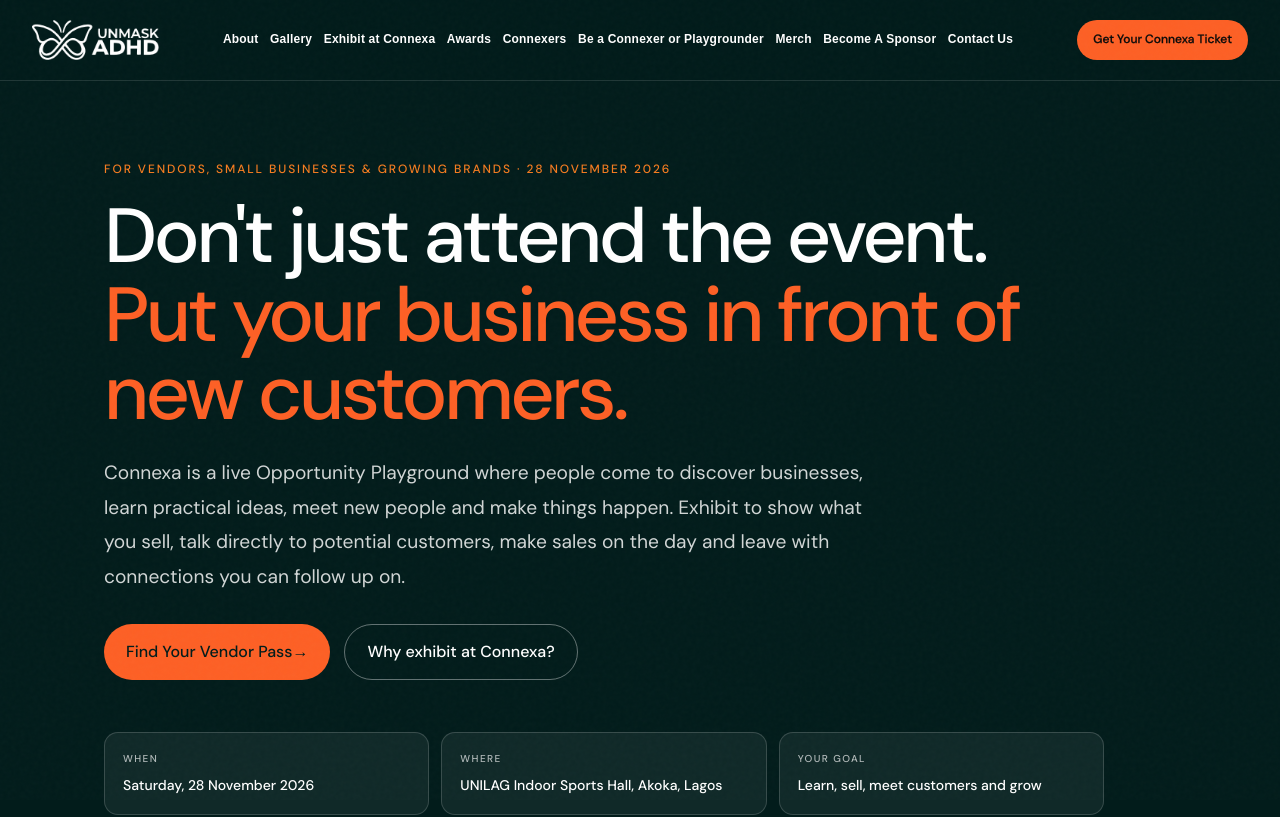
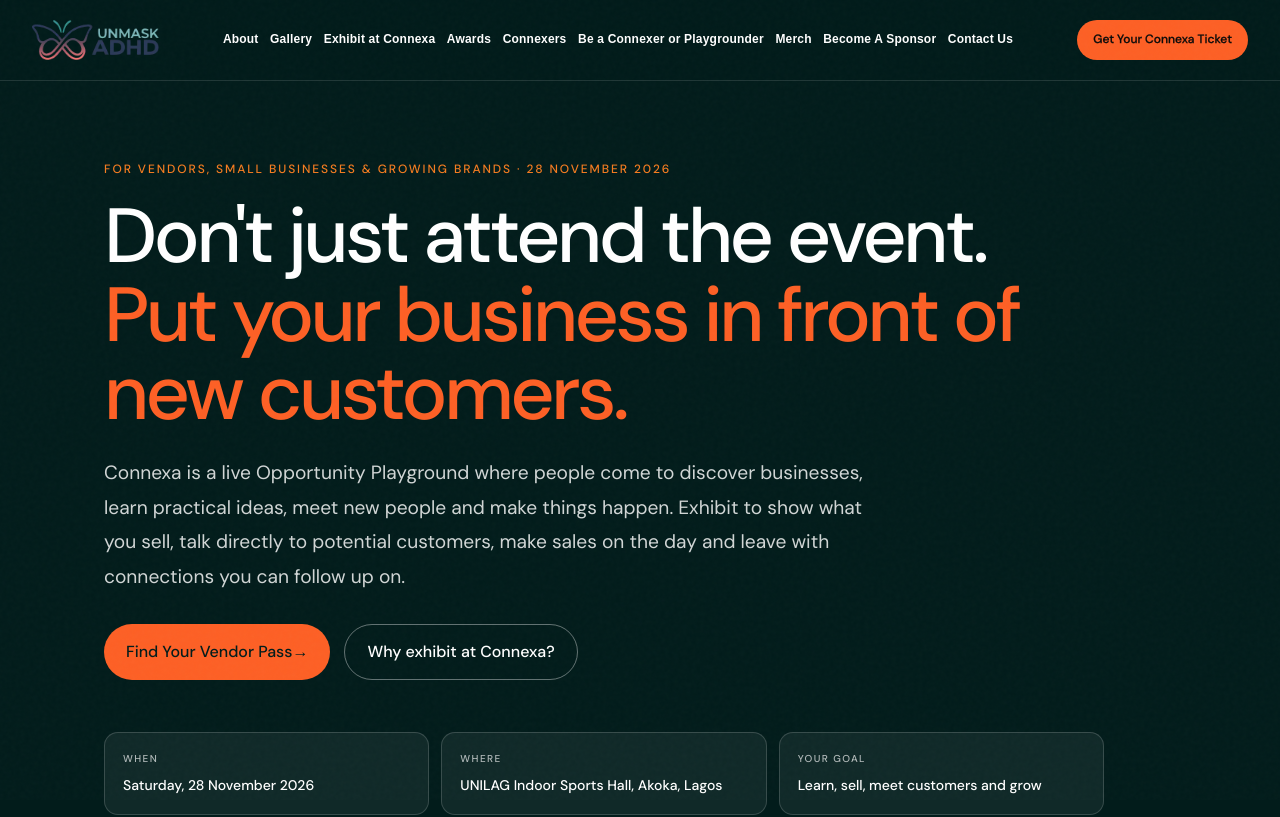
Before and after one commit to Zidepeoplenewaccount/connexa, a React (Vite) app: page /exhibitors in a window 1280 px wide. Shown: the top 817 px of the page. Built offline with nearby package versions, Linux system fonts and the light colour scheme.

Commit message:
Remove monochrome filter from Connexa logo

```diff
--- a/src/components/Navbar.css
+++ b/src/components/Navbar.css
@@ -236,7 +236,7 @@
 
 /* Deep-green navigation at every scroll position */
 .navbar { background: rgba(2, 28, 27, .97) !important; border-bottom: 1px solid rgba(255,255,255,.12); }
-.navbar .navbar-logo img { filter: brightness(0) invert(1); }
+
 .navbar .navbar-links a { color: #ffffff !important; }
 .navbar .navbar-links a:hover { color: var(--orange) !important; }
 .navbar .navbar-hamburger span { background: #ffffff !important; }
```
